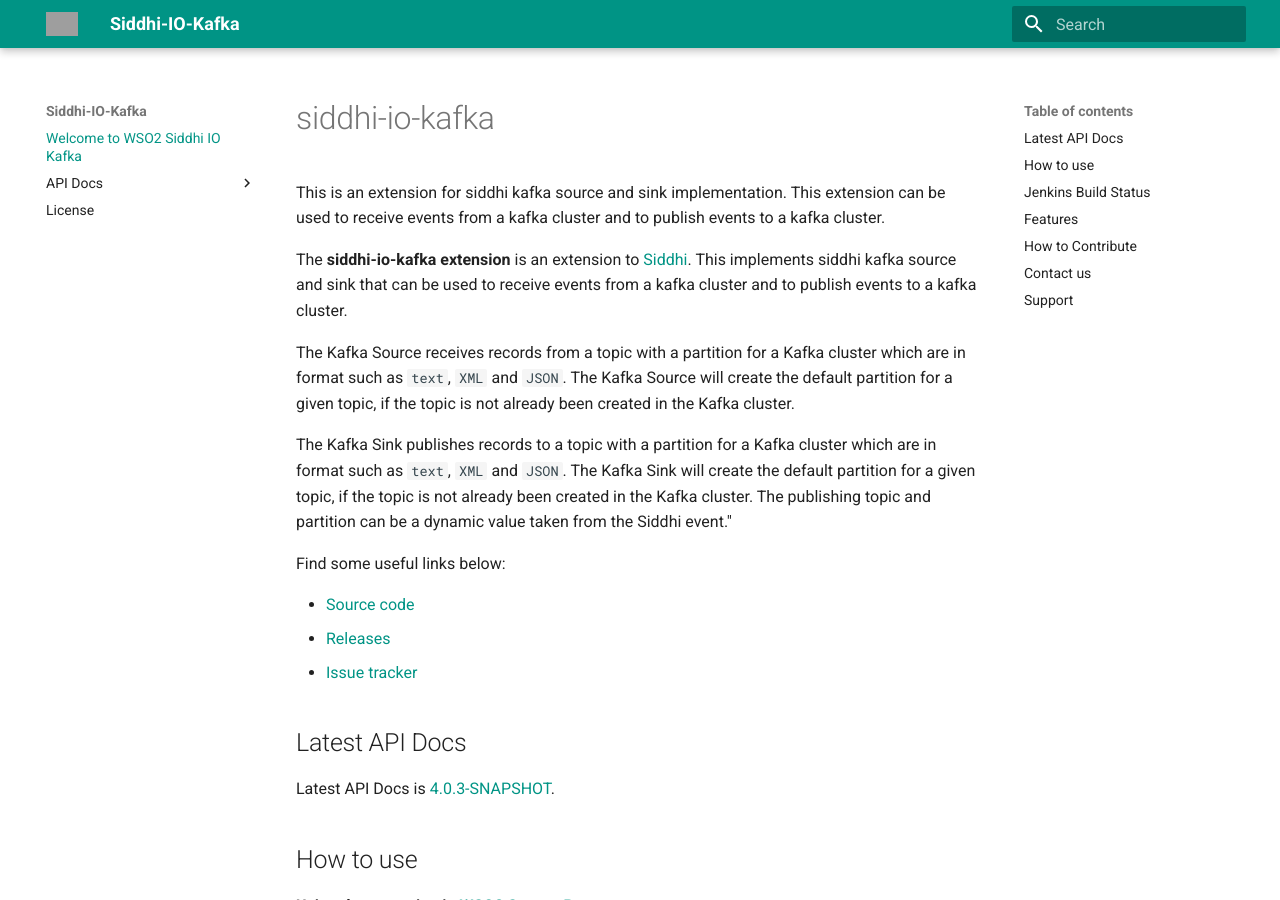
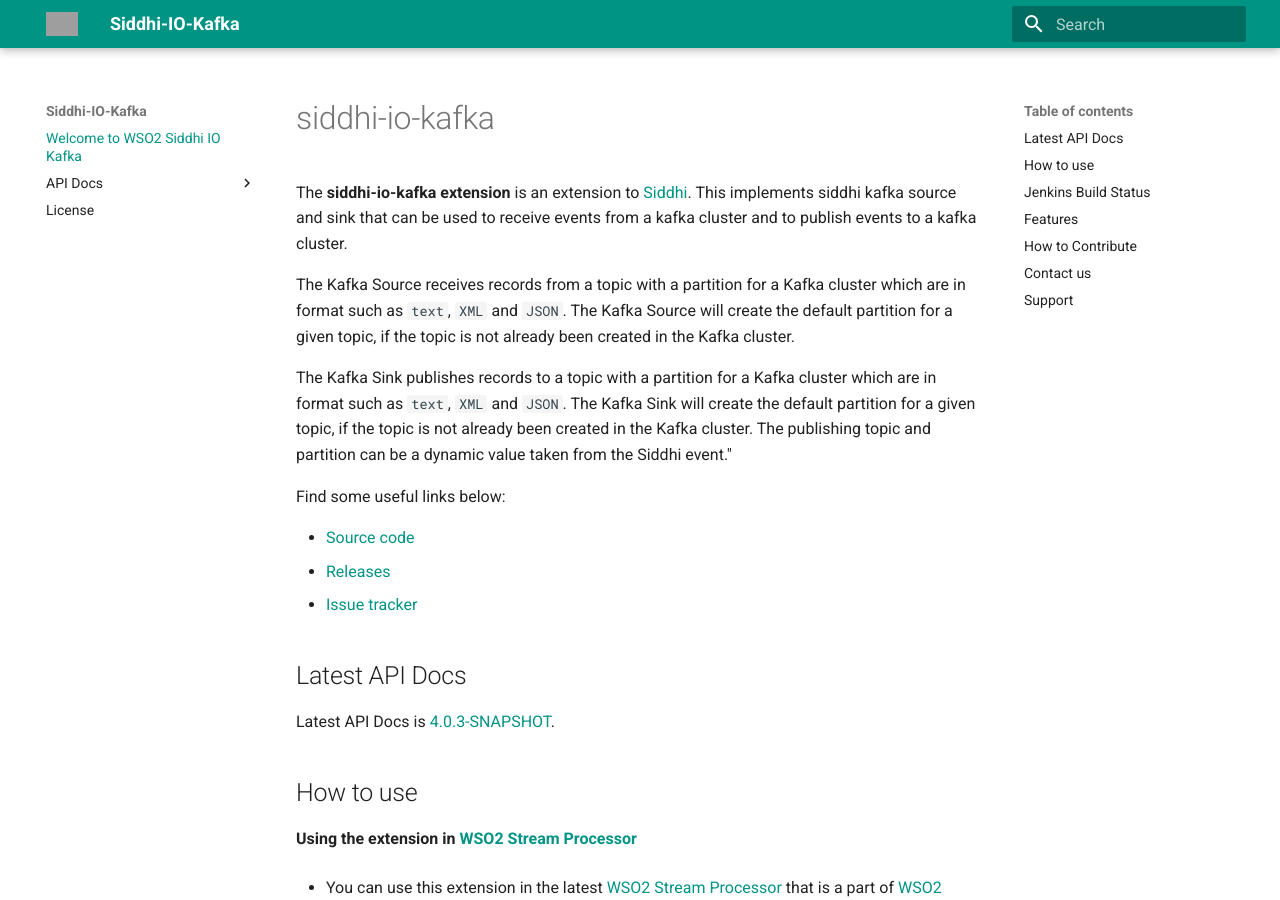
Before and after one commit to siddhi-io/siddhi-io-kafka, an MkDocs documentation site: the page built from docs/index.md, in a window 1280 px wide and 900 px high. Built offline with MkDocs 1.6.1 and Material for MkDocs 9.7.7, drawn with Linux system fonts in a browser that asks for light colours; old or Windows-style settings are respelled for this version of MkDocs; grey boxes are pictures that could not be loaded.

```diff
--- a/docs/index.md
+++ b/docs/index.md
@@ -1,8 +1,5 @@
 siddhi-io-kafka
 ======================================
-
-This is an extension for siddhi kafka source and sink implementation.
-This extension can be used to receive events from a kafka cluster and to publish events to a kafka cluster.
 
 The **siddhi-io-kafka extension** is an extension to <a target="_blank" href="https://wso2.github.io/siddhi">Siddhi</a>.
 This implements siddhi kafka source and sink that can be used to receive events from a kafka cluster and to publish
```
Also changed, not shown: README.md (+0 -3 lines).
